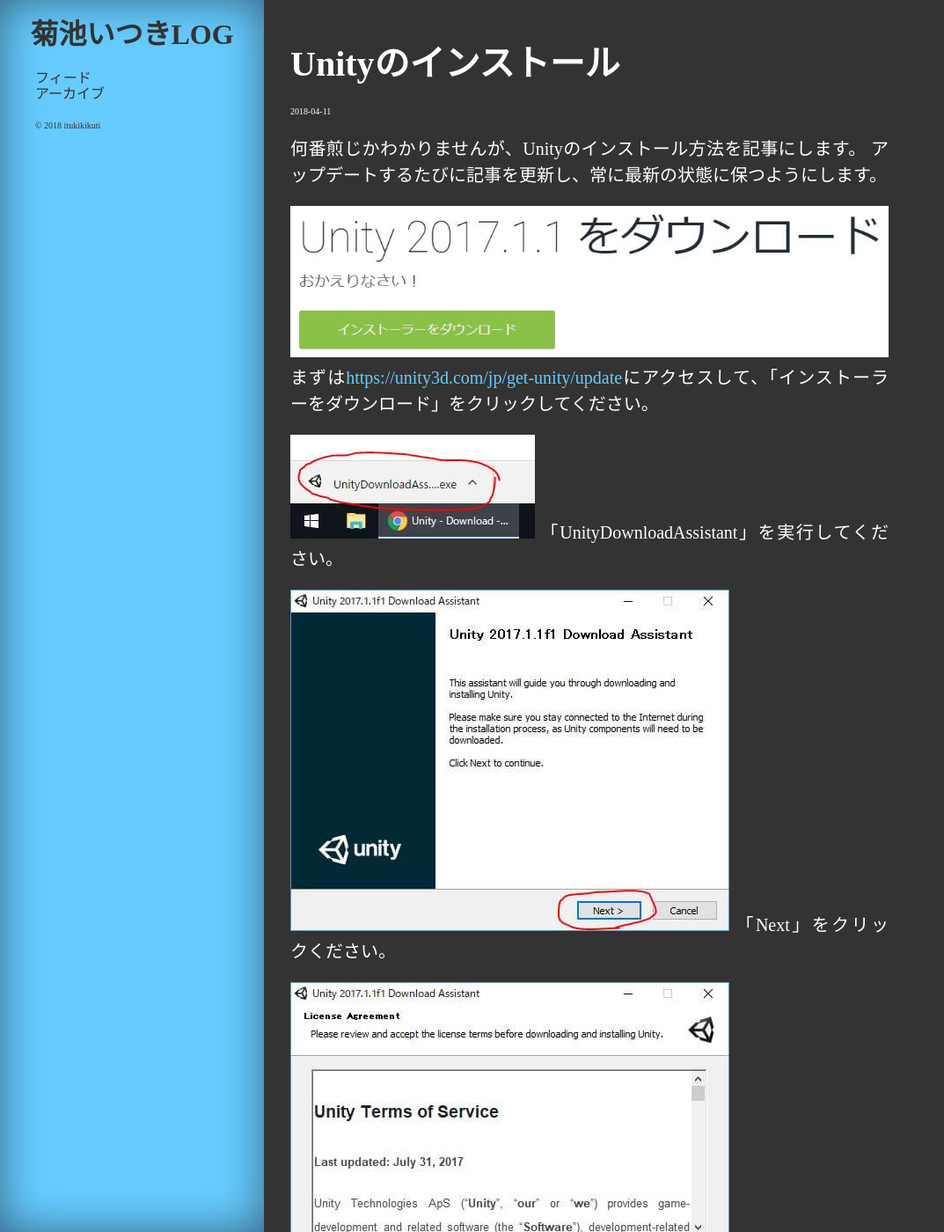
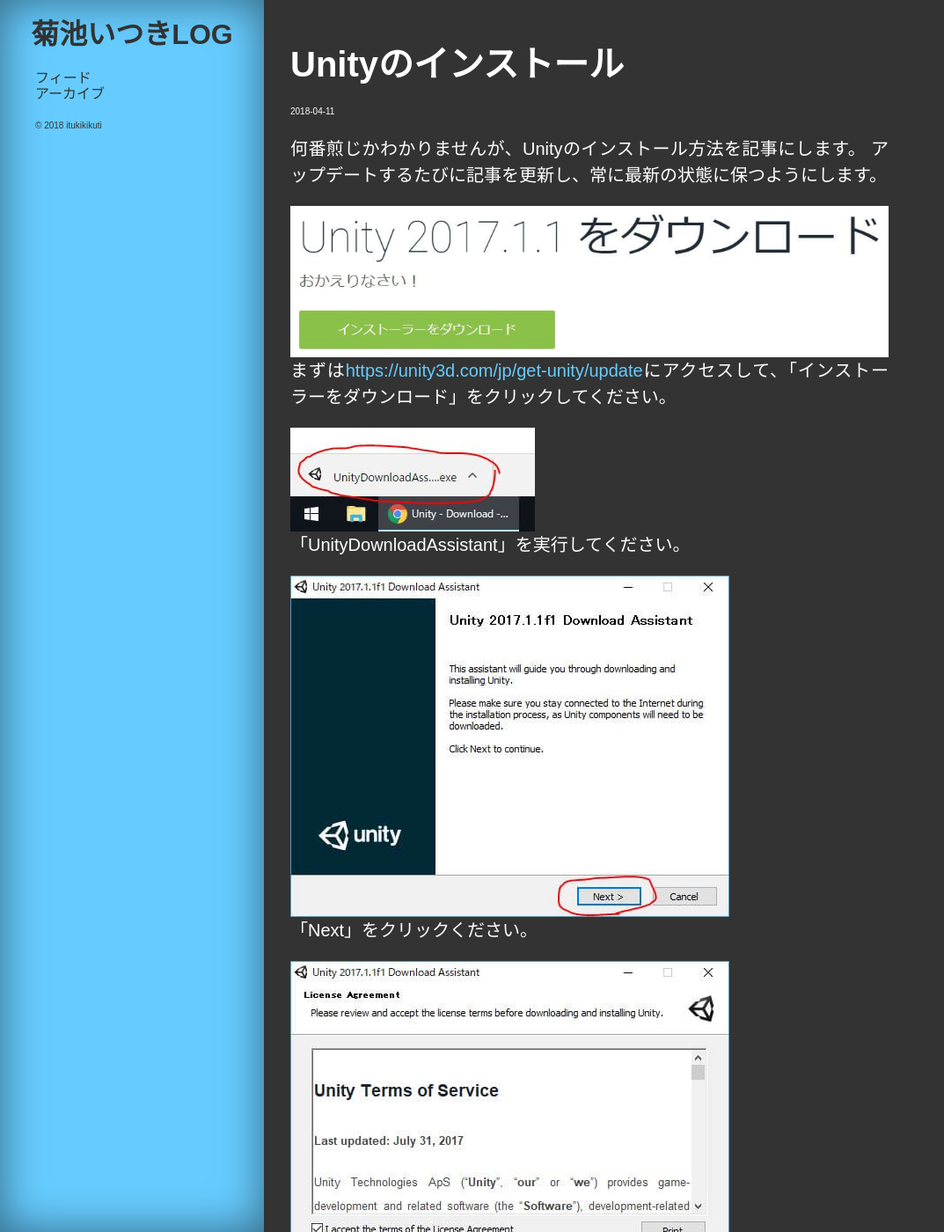
Before and after one commit to itukikikuti/windblow.net, a Jekyll site: the page built from _posts/2018-04-11-Unityのインストール.md, in a window 1280 px wide and 1400 px high. Shown: the whole window at 88% size, without its empty margins (0-1073 px from the left). Built offline with Jekyll 4.4.1, drawn with Linux system fonts in a browser that asks for light colours.

Commit message:
Update style.scss

```diff
--- a/assets/css/style.scss
+++ b/assets/css/style.scss
@@ -9,6 +9,7 @@
 }
 body {
     background: $back;
+    font-family: sans-serif;
     font-weight: 400;
     color: $fore;
 }
@@ -73,6 +74,7 @@
         text-align: justify;
     }
     img {
+        display: block;
         max-width: 680px;
         max-height: 400px;
     }
```
